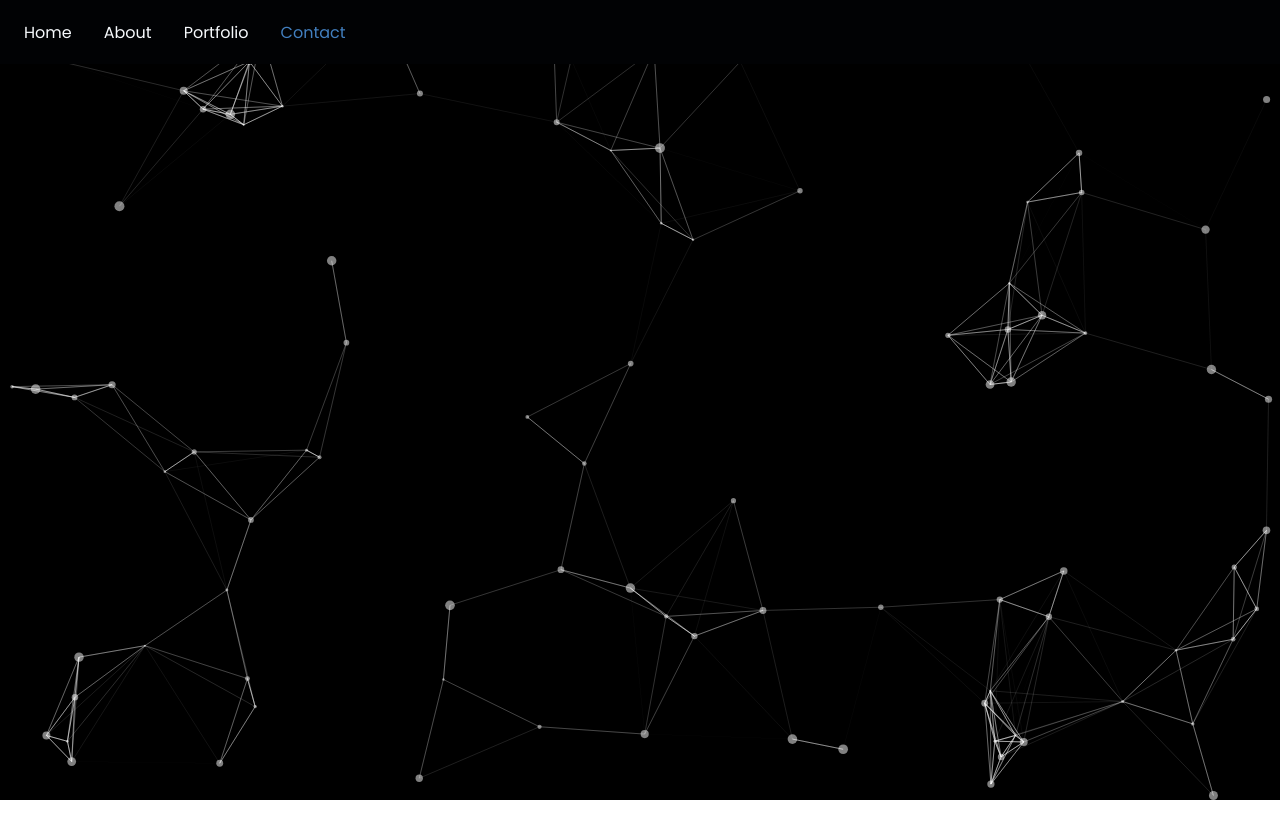
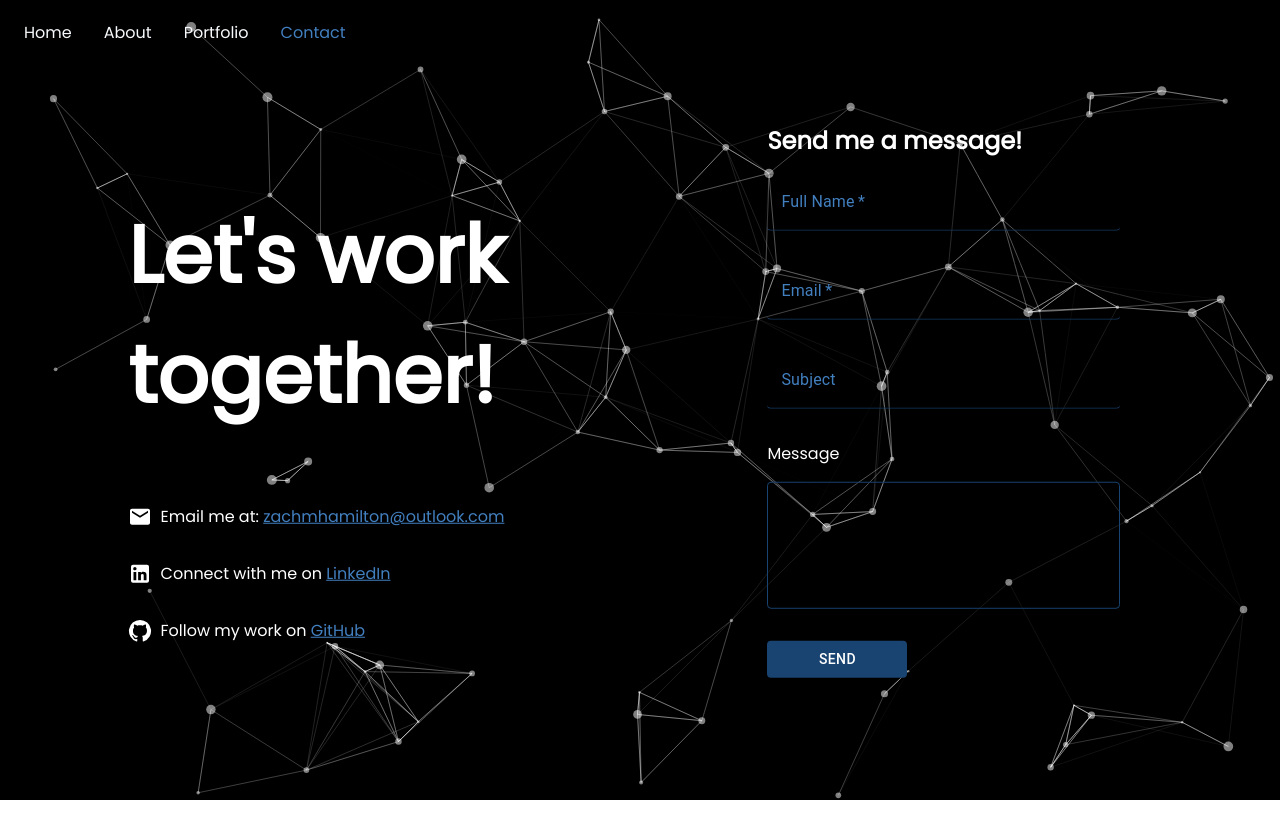
Before and after one commit to ZachMHamilton/PersonalWebsite, a React (Vite) app: page /contact in a window 1280 px wide. After the commit the page ends 800 px from the top, so only its background shows below. Built offline with nearby package versions, Linux system fonts and the light colour scheme.

Commit message:
completed contact page

```diff
--- a/package.json
+++ b/package.json
@@ -12,7 +12,8 @@
   "dependencies": {
     "@emotion/react": "^11.11.1",
     "@emotion/styled": "^11.11.0",
-    "@mui/material": "^5.14.12",
+    "@mui/icons-material": "^5.14.18",
+    "@mui/material": "^5.14.18",
     "react": "^18.2.0",
     "react-dom": "^18.2.0",
     "react-router": "^6.16.0",
--- a/src/App.css
+++ b/src/App.css
@@ -9,7 +9,6 @@ body {
 
 #page {
   height: 100vh;
-  border: 1px solid black;
 }
 
 #home {
@@ -21,6 +20,18 @@ body {
   left: 50%;
   transform: translate(-50%, -50%);
   z-index: 15;
+}
+
+#contact {
+  display: flex;
+  align-items: center;
+  position: absolute;
+  top: 50%;
+  left: 50%;
+  transform: translate(-50%, -50%);
+  z-index: 15;
+  gap: 5em;
+  width: 80%;
 }
 
 #h1 {
--- a/src/App.jsx
+++ b/src/App.jsx
@@ -106,7 +106,7 @@ function App() {
                 default: 'bounce',
               },
               random: false,
-              speed: 4,
+              speed: 1,
               straight: false,
             },
             number: {
--- a/src/components/Nav.jsx
+++ b/src/components/Nav.jsx
@@ -15,6 +15,7 @@ const Nav = () => {
         backgroundColor: 'background.main',
         top: 0,
       }}
+      style={{ background: 'transparent', boxShadow: 'none' }}
     >
       <Toolbar>
         <div
--- a/src/pages/Contact.jsx
+++ b/src/pages/Contact.jsx
@@ -1,10 +1,187 @@
 import Nav from '../components/nav';
+import TextField from '@mui/material/TextField';
+import { Button } from '@mui/material';
+import { useTheme } from '@mui/material/styles';
+import EmailIcon from '@mui/icons-material/Email';
+import LinkedInIcon from '@mui/icons-material/LinkedIn';
+import GitHubIcon from '@mui/icons-material/GitHub';
+import Box from '@mui/material/Box';
 
 const Contact = () => {
+  const theme = useTheme();
   return (
-    <div>
-      <h1>Contact</h1>
+    <div id="page">
       <Nav></Nav>
+      <div id="contact">
+        <div
+          style={{
+            display: 'flex',
+            flexDirection: 'column',
+            alignItems: 'flex-start',
+          }}
+        >
+          <h1 style={{ color: 'white', fontSize: '5em' }}>
+            Let's work together!
+          </h1>
+          <p
+            style={{
+              color: 'white',
+              display: 'flex',
+              alignItems: 'center',
+              justifyContent: 'center',
+            }}
+          >
+            <EmailIcon />
+            &nbsp; Email me at:&nbsp;
+            <a
+              href="mailto: zachmhamilton@outlook.com"
+              style={{ color: theme.palette.accent.main }}
+            >
+              zachmhamilton@outlook.com
+            </a>
+          </p>
+          <p
+            style={{
+              color: 'white',
+              display: 'flex',
+              alignItems: 'center',
+            }}
+          >
+            <LinkedInIcon />
+            &nbsp; Connect with me on&nbsp;
+            <a
+              href="https://www.linkedin.com/in/zach-m-hamilton/"
+              style={{ color: theme.palette.accent.main }}
+            >
+              LinkedIn
+            </a>
+          </p>
+          <p
+            style={{
+              color: 'white',
+              display: 'flex',
+              alignItems: 'center',
+            }}
+          >
+            <GitHubIcon />
+            &nbsp; Follow my work on&nbsp;
+            <a
+              href="https://github.com/ZachMHamilton"
+              style={{ color: theme.palette.accent.main }}
+            >
+              GitHub
+            </a>
+          </p>
+        </div>
+        <Box
+          component="form"
+          bgcolor={'background-color: rgba(255,255,255,1);'}
+          sx={{
+            display: 'flex',
+            flexDirection: 'column',
+            width: '50%',
+            padding: '2em',
+            borderRadius: '1em',
+          }}
+        >
+          <h2 style={{ color: 'white', margin: 0 }}>Send me a message!</h2>
+          <div
+            style={{
+              display: 'flex',
+              flexDirection: 'column',
+              gap: '2em',
+              marginTop: '1em',
+            }}
+          >
+            <TextField
+              required
+              id="outlined-required"
+              label="Full Name"
+              color="primary"
+              InputProps={{
+                style: {
+                  color: theme.palette.accent.main,
+                  borderBottom: `1px solid ${theme.palette.primary.main}`,
+                  // borderBottom: '1px solid white',
+                },
+              }}
+              InputLabelProps={{
+                style: {
+                  color: theme.palette.accent.main,
+                },
+              }}
+            />
+            <TextField
+              required
+              id="outlined-required"
+              label="Email"
+              color="primary"
+              InputProps={{
+                style: {
+                  color: theme.palette.accent.main,
+                  borderBottom: `1px solid ${theme.palette.primary.main}`,
+                },
+              }}
+              InputLabelProps={{
+                style: {
+                  color: theme.palette.accent.main,
+                },
+              }}
+            />
+            <TextField
+              id="outlined-required"
+              label="Subject"
+              color="primary"
+              InputProps={{
+                style: {
+                  color: theme.palette.accent.main,
+                  borderBottom: `1px solid ${theme.palette.primary.main}`,
+                },
+              }}
+              InputLabelProps={{
+                style: {
+                  color: theme.palette.accent.main,
+                },
+              }}
+            />
+            <div>
+              <div style={{ color: 'white', paddingBottom: '1em' }}>
+                Message
+              </div>
+              <TextField
+                required
+                id="outlined-required"
+                color="primary"
+                multiline
+                rows={4}
+                sx={{
+                  width: '100%',
+                }}
+                InputProps={{
+                  style: {
+                    color: theme.palette.accent.main,
+                    border: `1px solid ${theme.palette.primary.main}`,
+                  },
+                }}
+                InputLabelProps={{
+                  style: {
+                    color: theme.palette.accent.main,
+                  },
+                }}
+              />
+            </div>
+            <Button
+              color="primary"
+              variant="contained"
+              style={{
+                width: '10em',
+              }}
+            >
+              Send
+            </Button>
+          </div>
+        </Box>
+      </div>
     </div>
   );
 };
```
Also changed, not shown: 1 other file (tests, documents, lock files or other folders).
